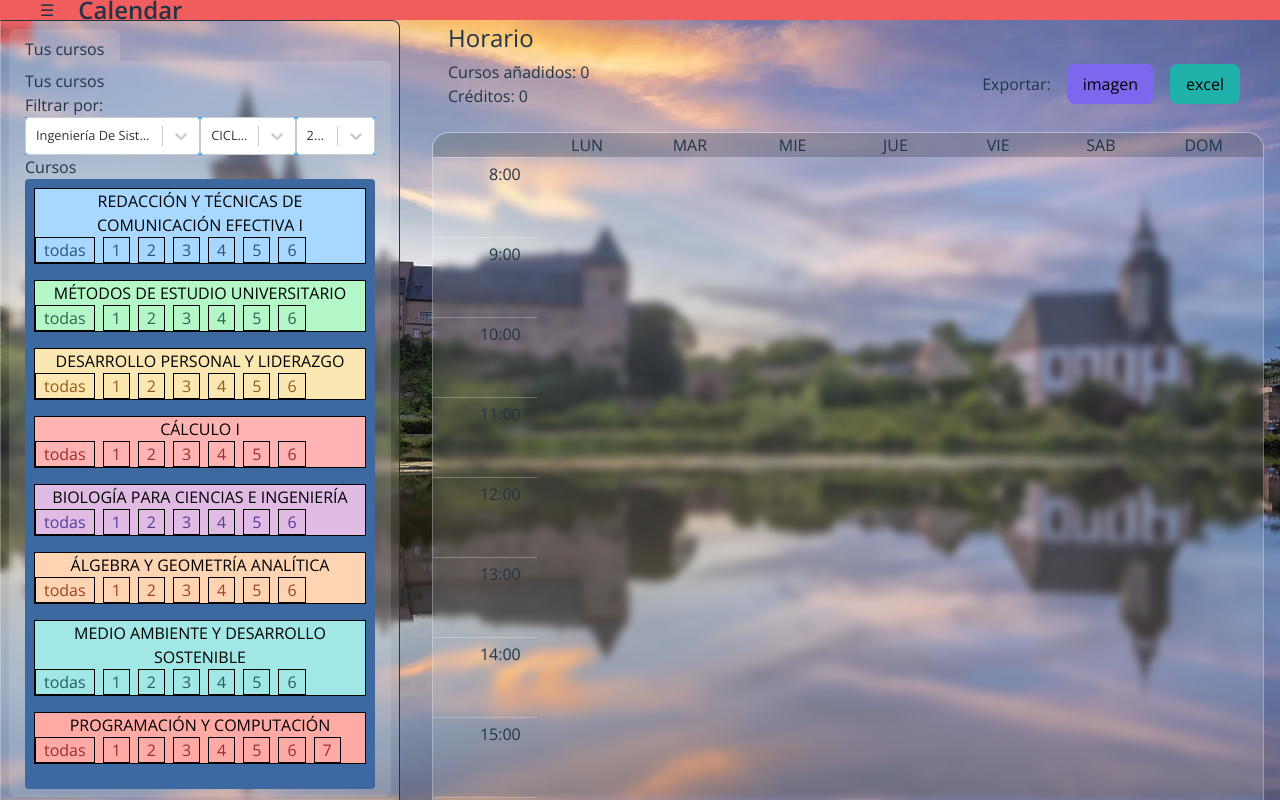
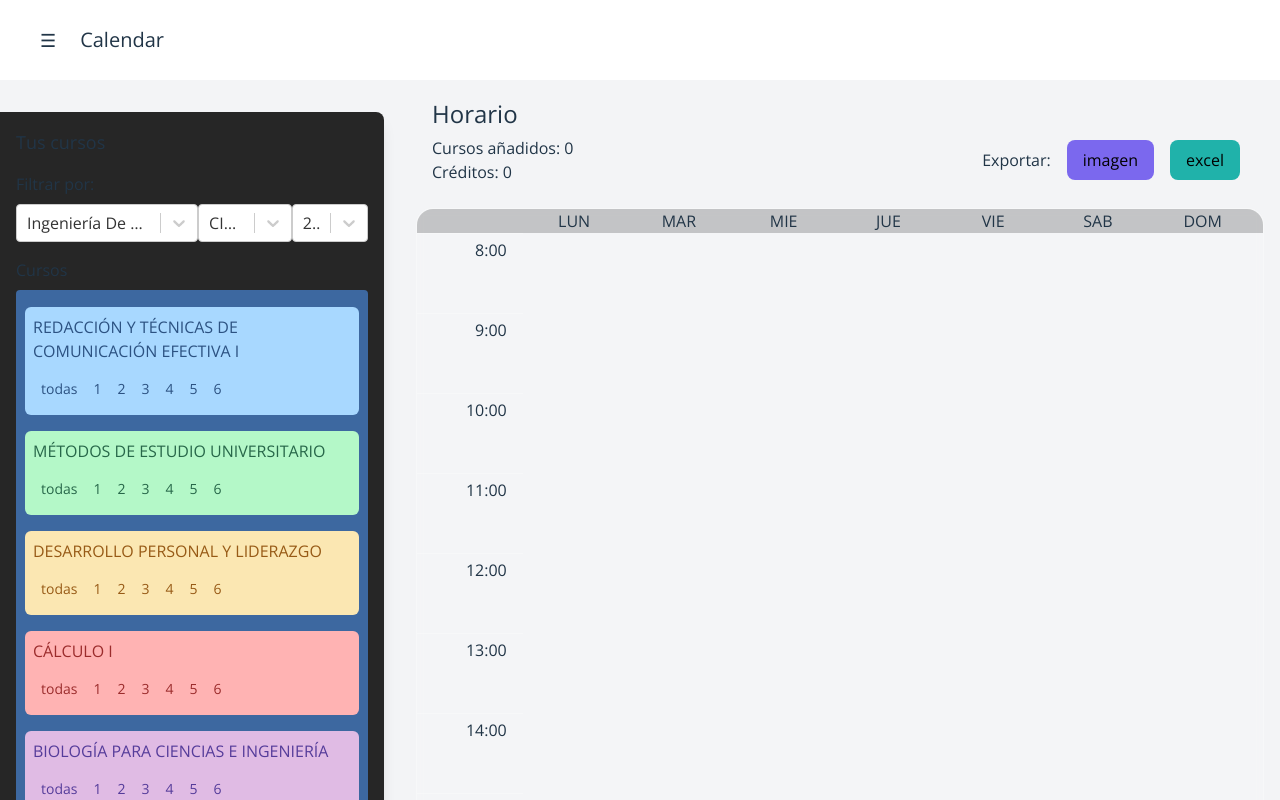
Before and after one commit to RandomGuy16/calendar-tsx, a React (Vite) app: page / in a window 1280 px wide. Shown: the top 800 px of the page. Built offline with nearby package versions, Linux system fonts and the light colour scheme.

Commit message:
Feat(header, sidebar): Change styling
Switch from sass to tailwind at the same time the design is changed

```diff
--- a/index.html
+++ b/index.html
@@ -12,7 +12,7 @@
 
   </head>
   <body>
-    <div id="root"></div>
+    <div id="root" class="bg-gray-100 dark:bg-neutral-900"></div>
     <script type="module" src="/src/main.tsx"></script>
   </body>
 </html>
--- a/src/App.tsx
+++ b/src/App.tsx
@@ -1,18 +1,17 @@
 import Header from './Header/Header.tsx'
 import SchedulePlanner from './SchedulePlanner/SchedulePlanner.tsx'
-import styles from './global/App.module.scss'
 
 function App() {
 
   return (
     <>
-      <header className="h-5 w-full bg-red-500">
+      <header className="h-20 w-full mb-8 bg-white dark:bg-neutral-800 flex flex-row justify-start items-center">
         <Header />
-        <span className="bg-red-500">hola</span>
       </header>
-      <main className={styles.App_main}>
+      <main className="w-full flex flex-row justify-normal items-start">
         <SchedulePlanner></SchedulePlanner>
       </main>
+      <footer className="w-full h-4 mt-auto"></footer>
     </>
   )
 }
--- a/src/Header/Header.tsx
+++ b/src/Header/Header.tsx
@@ -3,16 +3,16 @@ import styles from './Header.module.scss'
 
 function Header() {
   return (
-    <div className={styles.header}>
-      <div className={styles.header__left}>
-        <button className={styles.header__left_button}>
-          <span className={styles.header__left_icon}>☰</span>
+    <>
+      <div className="flex flex-row justify-between items-center ml-8">
+        <button className="px-2 rounded-xl hover:bg-neutral-700 duration-100">
+          <span className="text-lg">☰</span>
         </button>
-        <h1 className={styles.header__title}>Calendar</h1>
+        <h1 className="ml-4 text-xl font-normal">Calendar</h1>
       </div>
       <div className={styles.header__right}>
       </div>
-    </div>
+    </>
   )
 }
 
--- a/src/SchedulePlanner/CoursesPanel/CourseCard.tsx
+++ b/src/SchedulePlanner/CoursesPanel/CourseCard.tsx
@@ -1,4 +1,3 @@
-import styles from './CourseCard.module.scss';
 import { Course, CourseSection, SectionSelectionOps, CourseColor } from '../../global/types.ts';
 import { useState, useEffect } from 'react';
 
@@ -23,8 +22,9 @@ function CourseCardCheckbox({ course, section, checked, allChecked, setAllChecke
   }, [checked])
 
   return (
-    <label className={`${styles.course_item__class_groups__checkbox}`} data-checked={checked}>
+    <label className={`p-2 mx-1/2 font-normal text-sm duration-100 ease-linear select-none ${checked ? "bg-neutral-800" : ""}`} data-checked={checked}>
       <input
+        className="hidden"
         type="checkbox"
         checked={checked || allChecked}
         onChange={() => {
@@ -51,8 +51,9 @@ function CourseCardCheckbox({ course, section, checked, allChecked, setAllChecke
 }
 function CourseCardCheckboxAll({ course, checked, setAllChecked, sectionOps }: CourseCardCheckboxProps) {
   return (
-    <label className={`${styles.course_item__class_groups__checkbox}`} data-checked={checked}>
+    <label className={`p-2 mx-1/2 font-normal text-sm duration-100 ease-linear select-none ${checked ? "bg-neutral-800" : ""}`} data-checked={checked}>
       <input
+        className="hidden"
         type="checkbox"
         checked={checked}
         onChange={() => {
@@ -93,10 +94,10 @@ function CourseCard({ course, sectionOps, colorPair }: CourseCardProps) {
   const [areAllChecked, setAreAllChecked] = useState(course.areAllSectionsSelected())
 
   return (
-    <div className={styles.course_item} id={course.getId()}
+    <div className="w-full font-normal text-left my-2 rounded-md p-2" id={course.getId()}
       style={{ backgroundColor: colorPair.background, color: colorPair.text }}>
-      <span className={styles.course_item__title}>{course.getName()}</span>
-      <div className={styles.course_item__class_groups}>
+      <span className="text-right text-base mb-2">{course.getName()}</span>
+      <div className="flex flex-row justify-start items-center mt-2">
         {/* creates a button for every group in classGroups */}
         {(course.getSections().length > 0) && (
           <>
--- a/src/SchedulePlanner/CoursesPanel/CourseList.tsx
+++ b/src/SchedulePlanner/CoursesPanel/CourseList.tsx
@@ -1,5 +1,4 @@
 import { useEffect, useState } from 'react'
-import styles from './CourseList.module.scss'
 import Tabs from './Tabs/Tabs.tsx'
 import CourseCard from './CourseCard.tsx'
 import SearchFilter from './SearchFilter/SearchFilter.tsx'
@@ -67,9 +66,7 @@ interface CourseListProps {
   sectionOps: SectionSelectionOps;
 }
 
-// Element for the sidebar which currently displays only the list of available courses
 function CourseList({ data, isDataLoaded, sectionOps }: CourseListProps) {
-  // variables
   const [courses, setCourses] = useState<Course[]>([])
   const [filters, setFilters] = useState<FilterChooser>({
     cycles: [],
@@ -82,17 +79,13 @@ function CourseList({ data, isDataLoaded, sectionOps }: CourseListProps) {
     year: '2023'
   })
 
-  // initial script on startup. Is embedded in a useEffect because it doesn't load instantly.
-  // It's meant to only run once
   useEffect(() => {
     if (isDataLoaded && data) {
-      // setCourses(getCoursesFromData(data, chosenFilters))
-      setFilters(initializeFilters(data))  // initialize filters
+      setFilters(initializeFilters(data))
       setCourses(getCoursesFromData(data))
     }
   }, [data, isDataLoaded])
 
-  // update the course list to render the filter object changes every time
   useEffect(() => {
     if (isDataLoaded && data) {
       setCourses(getCoursesFromData(data, chosenFilters))
@@ -100,37 +93,46 @@ function CourseList({ data, isDataLoaded, sectionOps }: CourseListProps) {
   }, [chosenFilters]);
 
   return (
-    <div className={styles.sidebar}>
+    <div className="
+      h-full w-96 mx-auto p-4 rounded-tr-lg
+      flex flex-col justify-start items-end shadow-lg bg-neutral-800
+    ">
         <Tabs
-        tabs={
-          [
-            {
+          tabs={[{
             id: "courses-menu",
             label: "Tus cursos",
             content: (
-                <div className={styles.sidebar__menu}>
-                  <h2>Tus cursos</h2>
-                  <section className={styles.sidebar__curriculums}>
-                    <span className={styles.sidebar__curriculums__title}>Filtrar por:</span>
-                  </section>
+              <div>
+                <h2 className="font-normal text-lg">Tus cursos</h2>
+
+                <section className="text-base w-full h-fit my-4">
+                  <span className="inline-block font-normal mb-2">Filtrar por:</span>
                   <SearchFilter
                     filterChooser={filters}
                     selectedFilters={chosenFilters}
                     selectedFiltersSetter={setChosenFilters}
+                  />
+                </section>
+                <section className="w-full min-h-20 h-fit my-4">
+                  <span className="inline-block font-normal mb-2">Cursos</span>
+                  <div
+                    className="
+                      flex flex-col justify-start items-stretch
+                      text-xs min-h-32 flex-1 p-2
+                      border border-transparent rounded
+                      overflow-y-auto
+                      hover:border-blue-500
+                      transition-colors duration-200
+                    "
+                    style={{ backgroundColor: '#3d68a0' }}
                   >
-                  </SearchFilter>
-                  <section className={styles.sidebar__courses}>
-                    <span className={styles.sidebar__subtitle}>Cursos</span>
-                    <div className={styles.sidebar__list}>
                     {isDataLoaded && renderCoursesSidebar(courses, sectionOps)}
                   </div>
                 </section>
               </div>
             )
-            }
-          ]}>
-      </Tabs>
-      <div style={{ marginTop: 'auto' }}></div>
+          }]}
+        />
     </div>
   )
 }
--- a/src/SchedulePlanner/CoursesPanel/SearchFilter/SearchFilter.tsx
+++ b/src/SchedulePlanner/CoursesPanel/SearchFilter/SearchFilter.tsx
@@ -1,4 +1,3 @@
-import styles from './SearchFIlter.module.scss'
 import Select from 'react-select'
 import { Dispatch } from 'react'
 import { FilterChooser, Filters } from '../../../global/types.ts'
@@ -18,14 +17,14 @@ interface selectFilterOption {
 
 function SearchFilter({filterChooser, selectedFilters, selectedFiltersSetter}: SearchFilterProps) {
   return (
-    <div className={styles.filterbox}>
+    <div className="flex flex-row justify-start items-center w-full">
       {/* separate Select element for each category in filterChooser */}
       {/*
         when a select element from here changes the filters, the useEffect of CoursesPanel
         reconfigures the courses available
       */}
       <Select
-      className={styles.filterbox__list}
+        className="text-base font-normal text-gray-700 dark:text-white"
         options={
           filterChooser.careers.map(filterOption => ({
             value: filterOption,
@@ -50,7 +49,7 @@ function SearchFilter({filterChooser, selectedFilters, selectedFiltersSetter}: S
       </Select>
 
       <Select
-      className={styles.filterbox__list}
+        className="text-base font-normal text-gray-700 dark:text-white"
         options={
           filterChooser.cycles.map(filterOption => ({
             label: filterOption,
@@ -75,7 +74,7 @@ function SearchFilter({filterChooser, selectedFilters, selectedFiltersSetter}: S
       </Select>
 
       <Select
-      className={styles.filterbox__list}
+        className="text-base font-normal text-gray-700 dark:text-white"
         options={
           filterChooser.years.map(filterOption => ({
             label: filterOption,
--- a/src/SchedulePlanner/CoursesPanel/Tabs/Tabs.tsx
+++ b/src/SchedulePlanner/CoursesPanel/Tabs/Tabs.tsx
@@ -1,5 +1,4 @@
 import { ReactNode, useState } from 'react'
-import styles from './Tabs.module.scss'
 
 
 interface Tab {
@@ -16,19 +15,19 @@ function Tabs({ tabs, defaultActiveTab }: Readonly<TabsProps>) {
 	const [activeTab, setActiveTab] = useState<string>(defaultActiveTab ?? tabs[0].id)
 
 	return (
-	<div className={styles.tabs}>
-		<nav className={styles.tabs__nav}>
+	<div className="flex flex-col justify-start items-stratch w-full h-full">
+		<nav className="hidden flex flex-row justify-start items-center h-4">
 			{tabs.map(tab => (
 				<button
 					id='sidebar__minicalendar-menu-button'
 					key={tab.id}
-					className={`${styles.tabs__button} ${activeTab === tab.id ? styles.active : ""}`}
+					className={"flex flex-col justify-center h-full"}
 					onClick={() => {setActiveTab(tab.id)}}>
 					{tab.label}
 				</button>
 			))}
 		</nav>
-		<div className={styles.tabs__content}>
+		<div className="flex flex-col justify-start items-stretch w-full h-full">
 			{tabs.find(tab => tab.id === activeTab)?.content}
 		</div>
 	</div>
--- a/src/SchedulePlanner/SchedulePlanner.tsx
+++ b/src/SchedulePlanner/SchedulePlanner.tsx
@@ -1,4 +1,3 @@
-import styles from './SchedulePlanner.module.scss'
 import { useEffect, useState } from 'react'
 import ScheduleGrid from './Schedule/ScheduleGrid.tsx'
 import CourseList from "./CoursesPanel/CourseList.tsx"
@@ -111,7 +110,7 @@ function SchedulePlanner() {
 
   return (
     <>
-      <aside className={styles.App_aside}>
+      <aside className="h-max flex flex-col justify-start mr-4 items-center">
         <CourseList
           data={data}
           isDataLoaded={isDataLoaded}
@@ -123,7 +122,7 @@ function SchedulePlanner() {
           }}
         />
       </aside>
-      <div className={styles.App_content}>
+      <div className="w-full flex flex-row justify-center mx-4">
         <ScheduleGrid
           selectedSections={sectionsRenderList}
           courseTracker={courseTracker}
```
Lines whose indentation alone changed are shown as unchanged.
